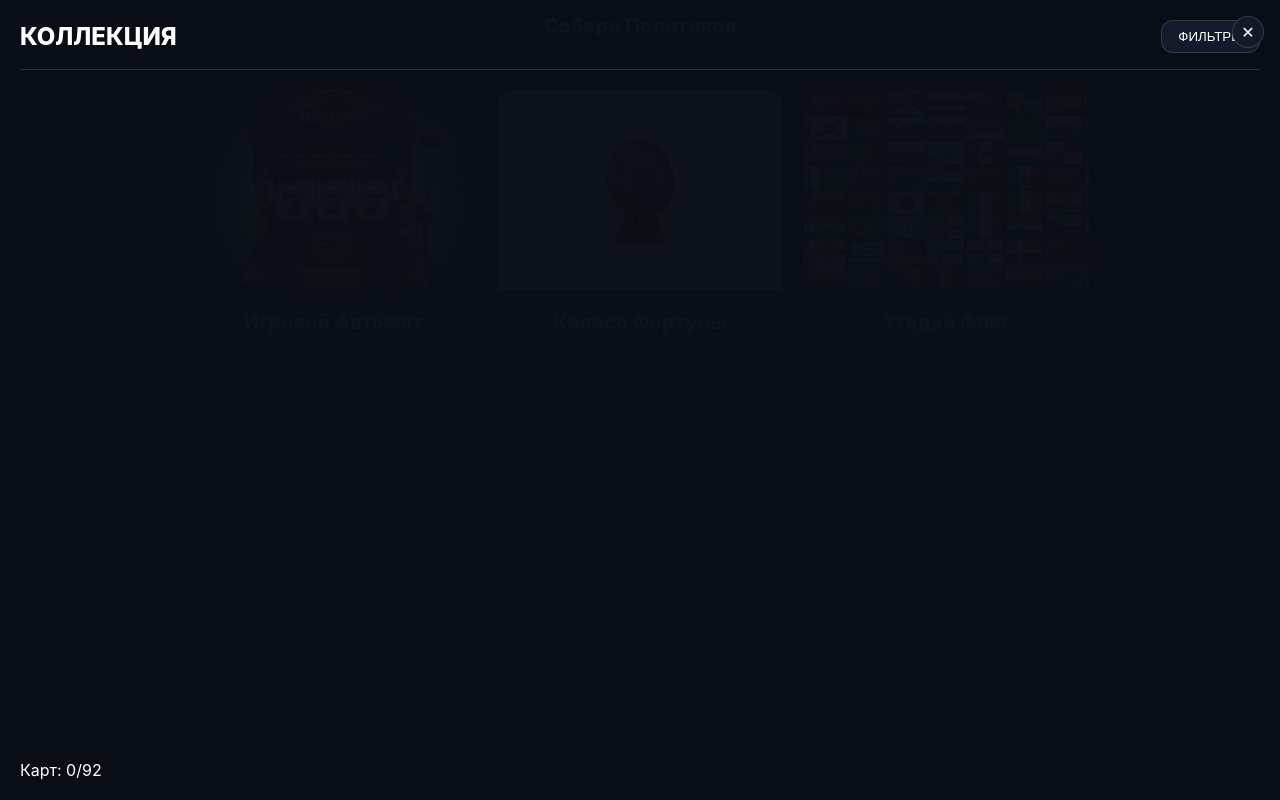
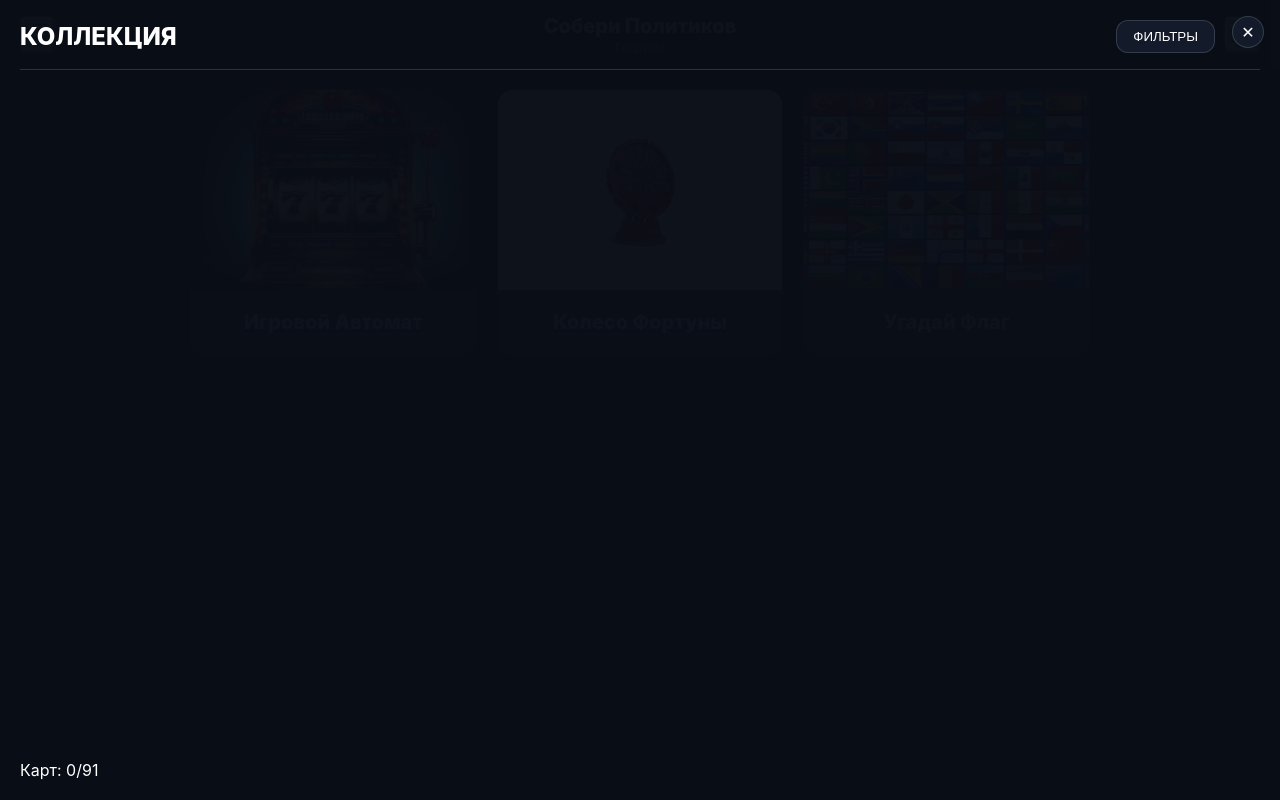
Before and after one commit to millersonxiii/Find, a plain HTML site: page index.html in a window 1280 px wide. Both pictures are taken after a click on the button 38 px from the left and 34 px from the top of the page. Drawn offline with Linux system fonts and the light colour scheme.

Commit message:
Add files via upload

```diff
--- a/inventory.js
+++ b/inventory.js
@@ -561,14 +561,6 @@
       "description":"Государственный секретарь Ватикана с 2013 года."
     },
     {
-      "name":"Эмманюэль Макрон",
-      "title":"Соправитель",
-      "country":"Андорра",
-      "rarity":"Легендарные",
-      "image":"images/cart/emmanuel_macron_andorra.png",
-      "description":"Соправитель Андорры как Президент Франции."
-    },
-    {
       "name":"Жоан Энрик Вивес-и-Сисилья",
       "title":"Соправитель",
       "country":"Андорра",
@@ -614,7 +606,7 @@
       "country":"Франция",
       "rarity":"Легендарные",
       "image":"images/cart/emmanuel_macron.png",
-      "description":"Президент Франции с 2017 года."
+      "description":"Президент Франции с 2017 года. Так же соправитель Андорры"
     },
     {
       "name":"Габриэль Атталь",
--- a/style.css
+++ b/style.css
@@ -68,26 +68,24 @@ body {
 .nav-btn {
   width: 44px;
   height: 44px;
-  background: var(--bg-card);
-  border: 1px solid var(--border-color);
+  background: transparent;
+  border: none;
   border-radius: var(--radius-md);
   display: flex;
   align-items: center;
   justify-content: center;
   cursor: pointer;
   transition: all 0.2s ease;
+  padding: 0;
 }
 
 .nav-btn:hover {
-  background: var(--bg-primary);
   transform: translateY(-2px);
-  box-shadow: var(--shadow-dark);
 }
 
 .nav-btn img {
-  width: 24px;
-  height: 24px;
-  filter: brightness(0) invert(1);
+  width: 44px;
+  height: 44px;
   transition: transform 0.3s ease;
 }
 
@@ -205,8 +203,9 @@ body {
 
 .inv-controls {
   display: flex;
-  gap: 12px;
+  gap: 20px;
   align-items: center;
+  margin-right: 45px;
 }
 
 .filter-panel {
```
Also changed, not shown: game.js (line endings or trailing spaces), main.js (line endings or trailing spaces), ui.js (line endings or trailing spaces).
